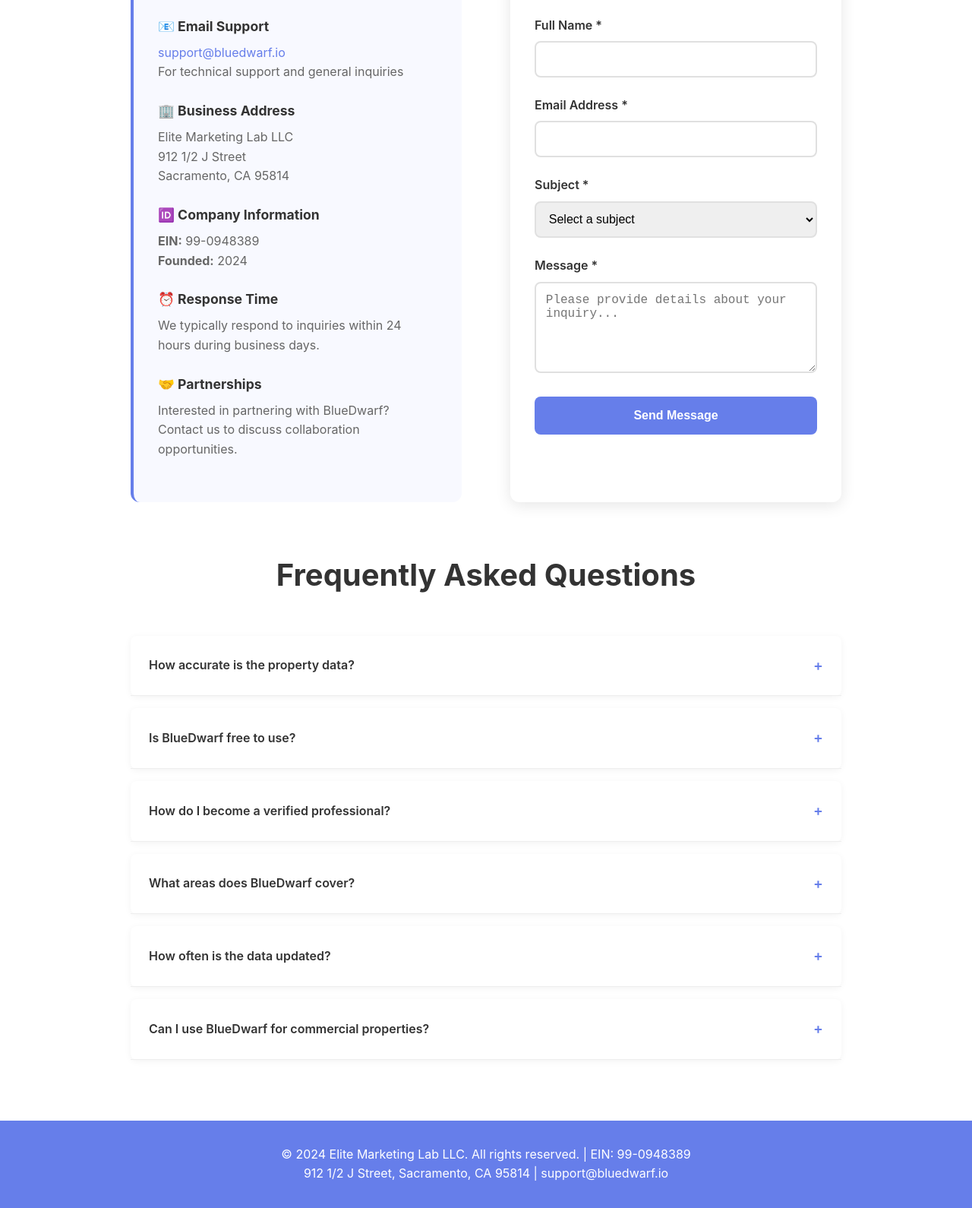
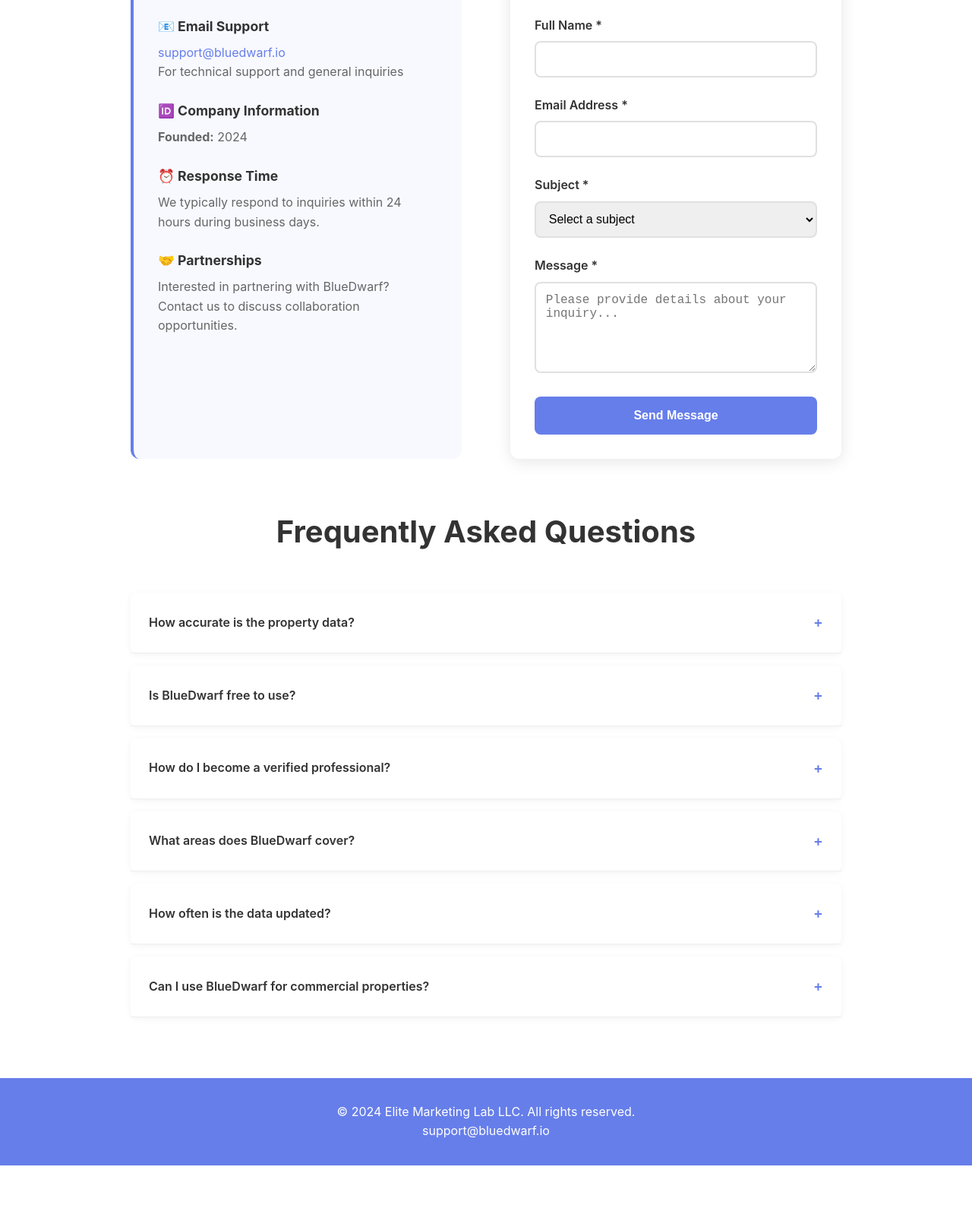
Before and after one commit to Sailors071968/bluedwarf-website, a plain HTML site: page contact.html in a window 1280 px wide. Shown: the part 498-2088 px from the top of the page at 76% size. After the commit the page ends 2032 px from the top, so only its background shows below. Drawn offline with Linux system fonts and the light colour scheme.

Commit message:
Update contact.html

```diff
--- a/contact.html
+++ b/contact.html
@@ -307,7 +307,6 @@
         <div class="nav-container">
             <a href="index.html" class="logo">🏠 BlueDwarf</a>
             <ul class="nav-links">
-                <li><a href="index.html#professionals">Professionals</a></li>
                 <li><a href="about.html">About</a></li>
                 <li><a href="contact.html" class="active">Contact</a></li>
             </ul>
@@ -337,16 +336,8 @@
                 </div>
 
                 <div class="contact-item">
-                    <h4>🏢 Business Address</h4>
-                    <p>Elite Marketing Lab LLC<br>
-                    912 1/2 J Street<br>
-                    Sacramento, CA 95814</p>
-                </div>
-
-                <div class="contact-item">
                     <h4>🆔 Company Information</h4>
-                    <p><strong>EIN:</strong> 99-0948389<br>
-                    <strong>Founded:</strong> 2024</p>
+                    <p><strong>Founded:</strong> 2024</p>
                 </div>
 
                 <div class="contact-item">
@@ -463,8 +454,8 @@
     </div>
 
     <footer style="background: #667eea; color: white; text-align: center; padding: 2rem;">
-        <p>&copy; 2024 Elite Marketing Lab LLC. All rights reserved. | EIN: 99-0948389</p>
-        <p>912 1/2 J Street, Sacramento, CA 95814 | support@bluedwarf.io</p>
+        <p>&copy; 2024 Elite Marketing Lab LLC. All rights reserved.</p>
+        <p>support@bluedwarf.io</p>
     </footer>
 
     <script>
```
